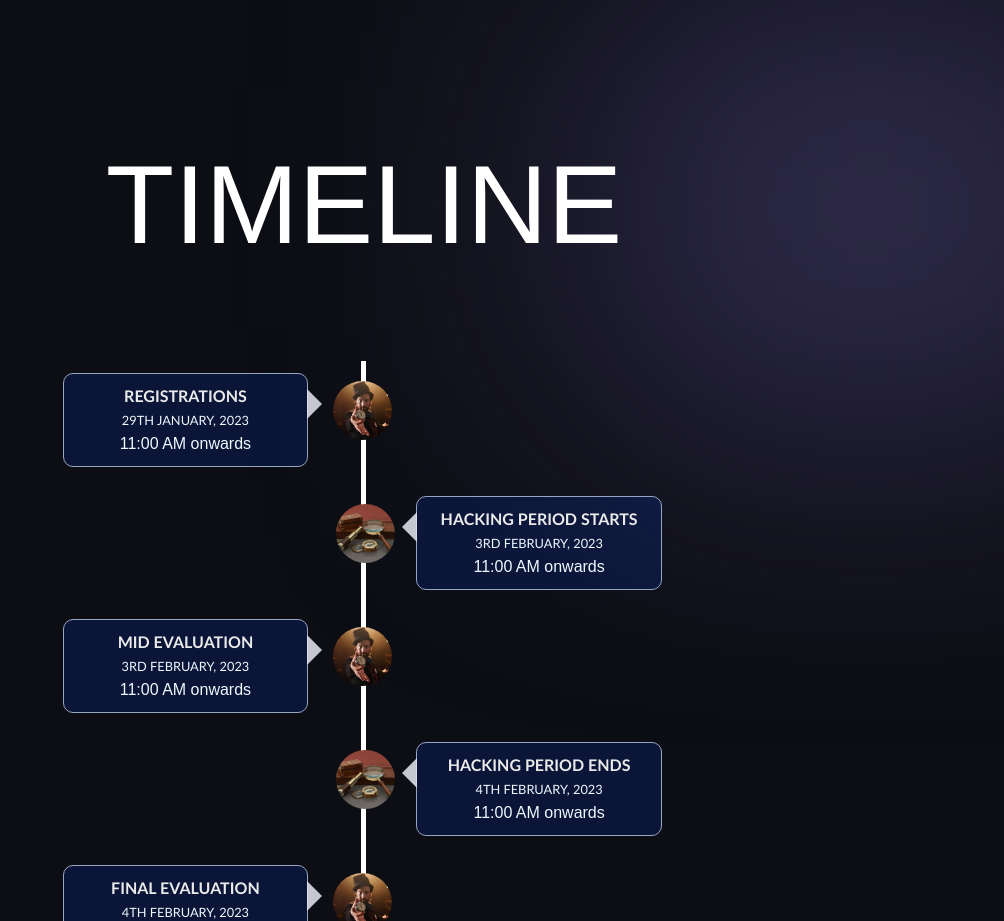
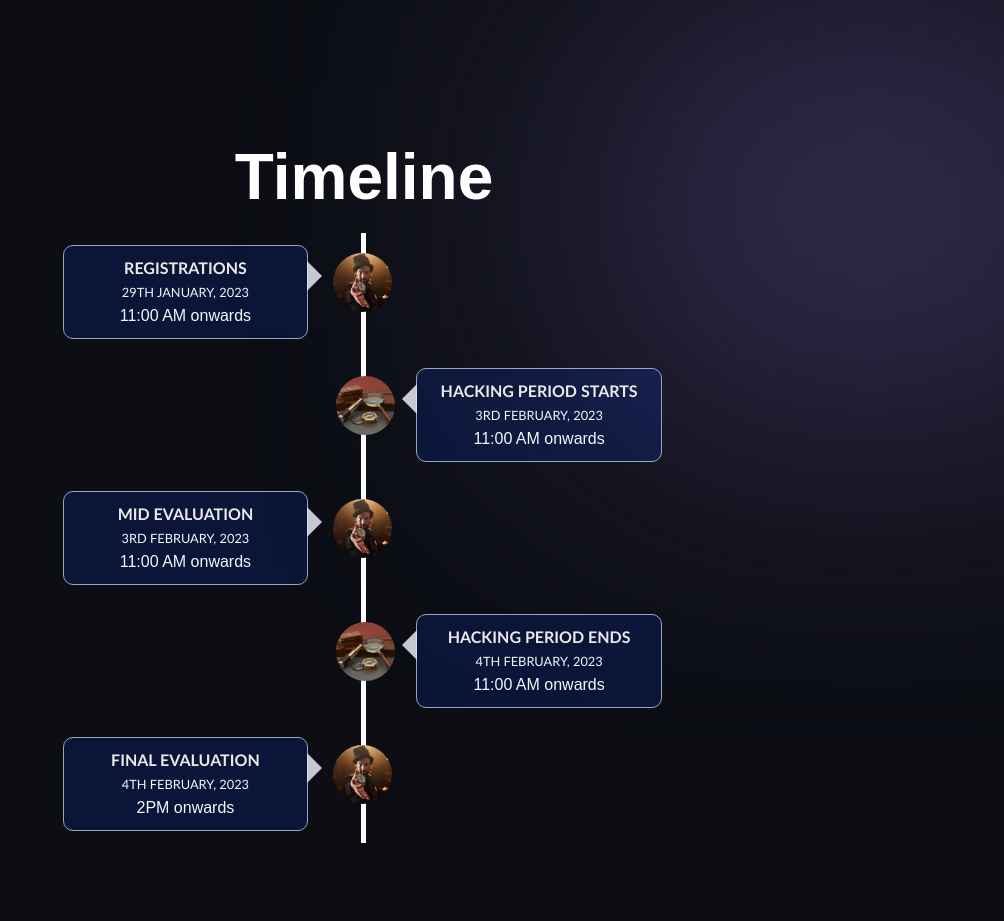
Before and after one commit to goelraghav002/hackstreet24, a Next.js app: page / in a window 1280 px wide. Shown: the part 2740-3661 px from the top of the page, without its empty margins (276-1280 px from the left). Built offline with nearby package versions, Linux system fonts and the light colour scheme; a web font is replaced by a local one.

Commit message:
fixed timeline texr

```diff
--- a/sections/GetStarted.jsx
+++ b/sections/GetStarted.jsx
@@ -16,9 +16,9 @@ function GetStarted() {
         initial="hidden"
         whileInView="show"
         viewport={{ once: false, amount: 0.25 }}
-        className={`${styles.innerWidth} flex lg:flex-col flex-col gap-8`}
+        className={`${styles.innerWidth} flex lg:flex-col flex-col gap-8 m-auto`}
       >
-        <h1 className="heading2"> TIMELINE </h1>
+        <TitleText title="Timeline" textStyles="text-center" />
       </motion.div>
       <motion.div
         initial="hidden"
```
Lines whose indentation alone changed are shown as unchanged.
